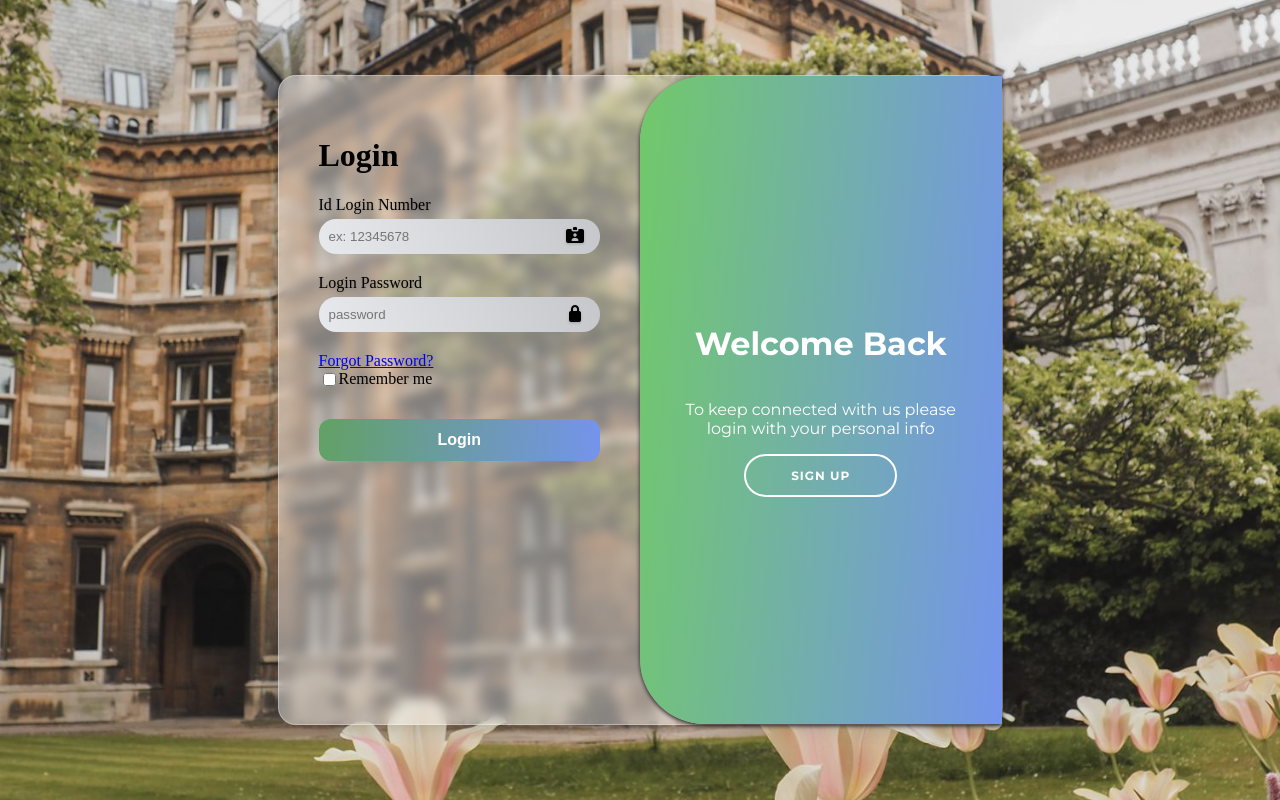
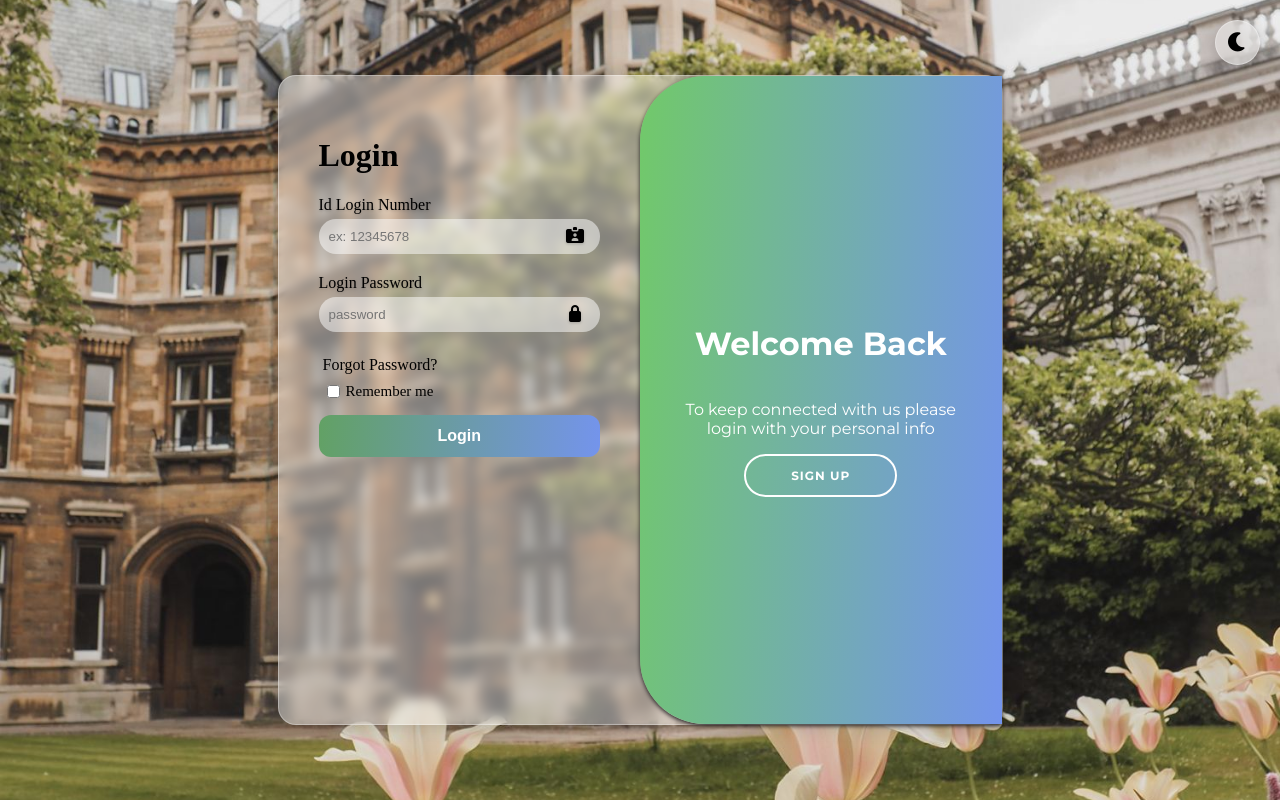
Before and after one commit to HenC1709/School-No-Borders, a plain HTML site: page index.html in a window 1280 px wide. Drawn offline with Linux system fonts and the light colour scheme.

Commit message:
feat: darkmode

```diff
--- a/css/style.css
+++ b/css/style.css
@@ -34,13 +34,29 @@
     }
 }
 
+.forgot-link {
+    padding: 4px;
+    margin-top: 5px;
+}
+
+.forgot-link a {
+    color: #000000;
+    text-decoration: none;
+    transition: 0.3s;
+}
+
+.forgot-link a:hover {
+    text-decoration: underline;
+    color: #242c24;
+}
+
 body {
     margin: 0;
     height: 100vh;
     display: flex;
     justify-content: center;
     align-items: center;
-    background-image: url('/src/images/School.jpg');
+    background-image: url('/images/School.jpg');
     background-size: cover;
     background-position: center;
 }
@@ -72,6 +88,7 @@ body {
     width: 50%;
     height: 100%;
     padding: 40px;
+
 }
 
 .box-register {
@@ -207,6 +224,7 @@ body {
     position: relative;
     margin-bottom: 20px;
     text-shadow: 0 1px 3px rgba(0, 0, 0, 0.2);
+
 }
 
 .input-field input {
@@ -216,6 +234,8 @@ body {
     background: linear-gradient(65deg,#e8e9ec,#c6c7ca ) ;
     border-radius: 17px;
     padding-right: 40px;
+    background: rgba(255, 255, 255, 0.5);
+
 }
 
 .input-wrapper {
@@ -242,7 +262,18 @@ body {
 .remember-check {
     display: flex;
     align-items: center;
-    margin-bottom: 20px;
+    gap: 3px;
+    padding: 4px;
+}
+
+.remember-check input {
+    cursor: pointer;
+}
+
+.remember-check label {
+    accent-color: #1f1b1b;
+    font-size: 15px;
+    cursor: pointer;
 }
 
 .box-login button[type="submit"]{
@@ -308,3 +339,45 @@ body {
 #login-container.active .toggle-left {
     opacity: 1;
 }
+
+#theme-toggle {
+    position: fixed;
+    top: 20px;
+    right: 20px;
+    width: 45px;
+    height: 45px;
+    border-radius: 50%;
+    cursor: pointer;
+    font-size: 1.2rem;
+    background: rgba(255, 255, 255, 0.4);
+    backdrop-filter: blur(15px);
+    border: 1px solid rgba(255, 255, 255, 0.3);
+    box-shadow: 0 4px 15px rgba(0, 0, 0, 0.2);
+}
+
+body.dark-mode #login-container {
+    background: rgba(20, 20, 30, 0.5);
+    border: 1px solid rgba(20, 20, 30, 0.1);
+}
+
+body.dark-mode h1,
+body.dark-mode label {
+    color: #f0f0f0;
+}
+
+body.dark-mode .input-field input {
+  background-color: #2a2a35;
+  color: #f0f0f0;
+}
+
+body.dark-mode #theme-toggle {
+  background: rgba(20, 20, 30, 0.6);
+}
+
+body.dark-mode .forgot-link a {
+  color: #a8b8ff;
+}
+
+body.dark-mode .remember-check {
+  color: #f0f0f0;
+}
--- a/index.html
+++ b/index.html
@@ -106,6 +106,9 @@
         </div>
       </div>
     </div>
+    <button type="button" id="theme-toggle">
+      <i class="fa-solid fa-moon"></i>
+    </button>
     <script src="src/main.js"></script>
   </body>
 </html>
--- a/src/main.js
+++ b/src/main.js
@@ -1,6 +1,7 @@
 const container = document.getElementById('login-container');
 const signInBtn = document.getElementById('btn-sign-in');
 const signUpBtn = document.getElementById('btn-sign-up');
+const darkBtn = document.getElementById('theme-toggle');
 
 signUpBtn.addEventListener('click', function () {
     container.classList.add('active');
@@ -11,3 +12,11 @@ signInBtn.addEventListener('click', function (
     container.classList.remove('active');
     container.classList.add('was-active');
 });
+
+darkBtn.addEventListener('click', function () {
+    document.body.classList.toggle('dark-mode');
+
+    const icon = darkBtn.querySelector('i');
+    icon.classList.toggle('fa-moon');
+    icon.classList.toggle('fa-sun');
+});
```
Also changed, not shown: images/School.jpg (renamed from src/images/School.jpg).
